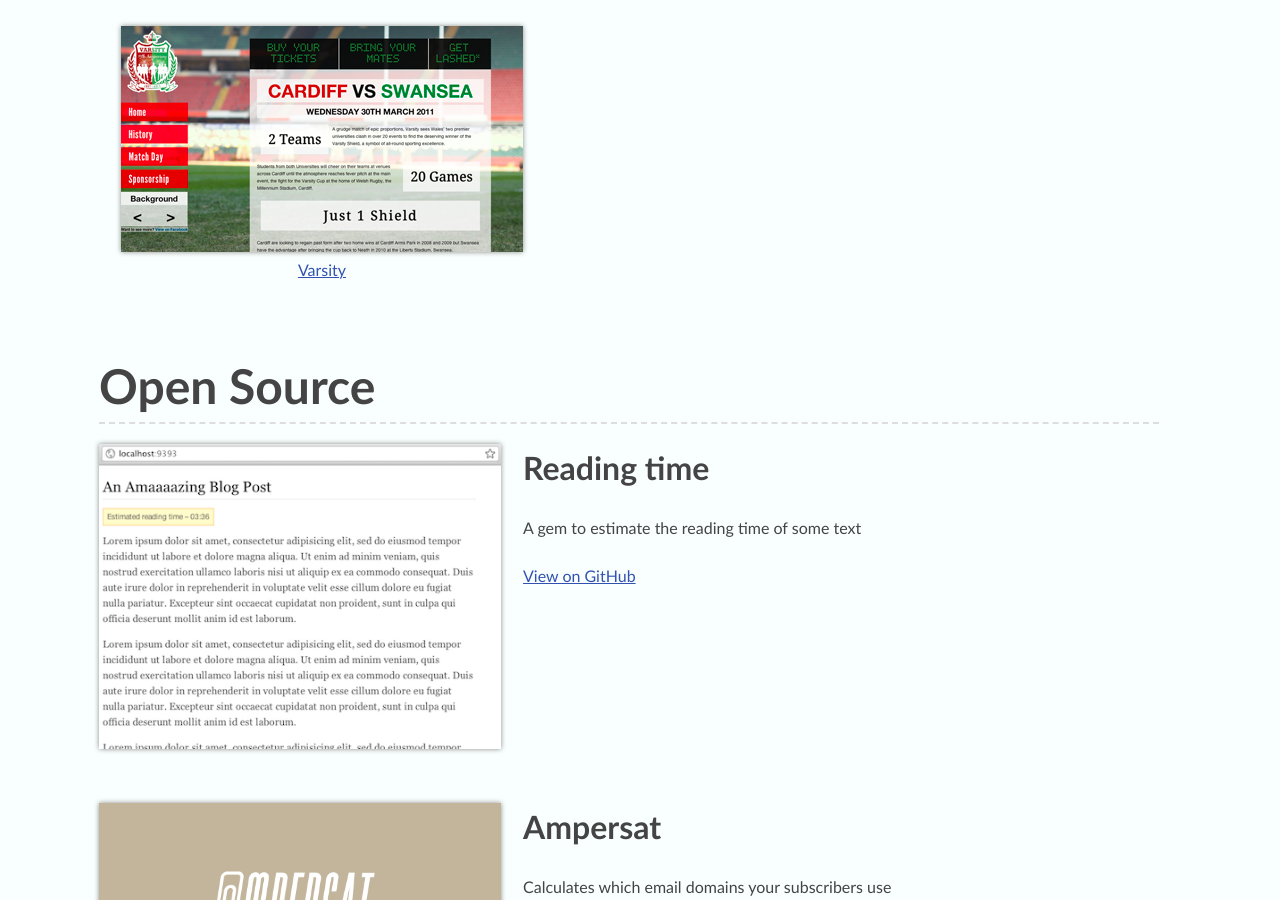
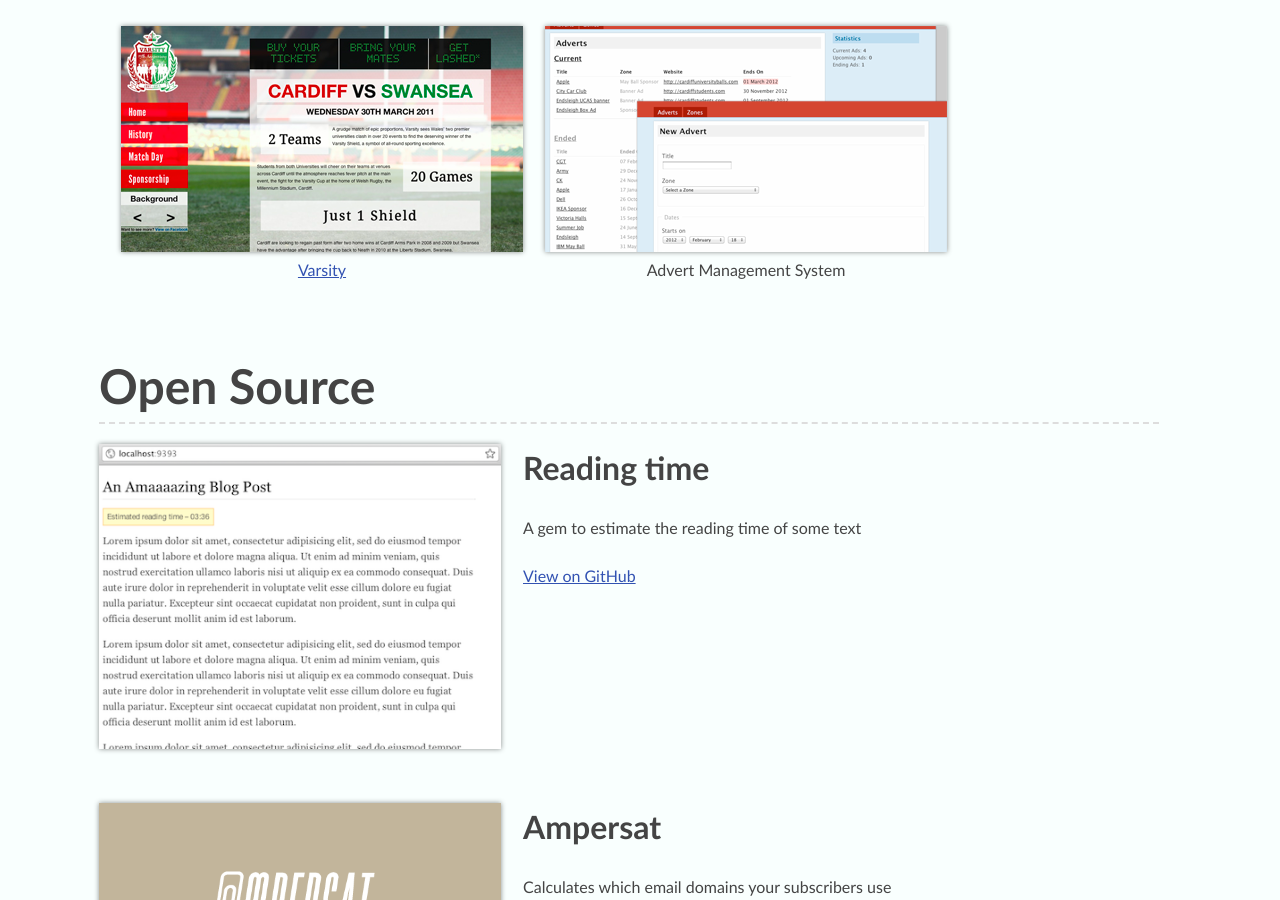
Before and after one commit to garethrees/garethrees.github.com, a Jekyll site: the page built from portfolio.html, in a window 1280 px wide and 900 px high, scrolled down 1706 px. Built offline with Jekyll 4.4.1, drawn with Linux system fonts in a browser that asks for light colours; nearby versions of some CDN libraries.

Commit message:
Add advertising to portfolio

```diff
--- a/portfolio.html
+++ b/portfolio.html
@@ -52,6 +52,11 @@
 		<figure class="grid-2">
 			<img src="/images/portfolio/varsity-169.png" alt="Varsity" />
 			<figcaption><a href="http://welshvarsity.com" title="Varsity">Varsity</a></figcaption>
+		</figure>
+
+    <figure class="grid-2">
+			<img src="/images/portfolio/advertising-169.png" alt="Advert Management System" />
+			<figcaption>Advert Management System</figcaption>
 		</figure>
 
 	</section>
```
Also changed, not shown: images/portfolio/advertising-169.png (added).
